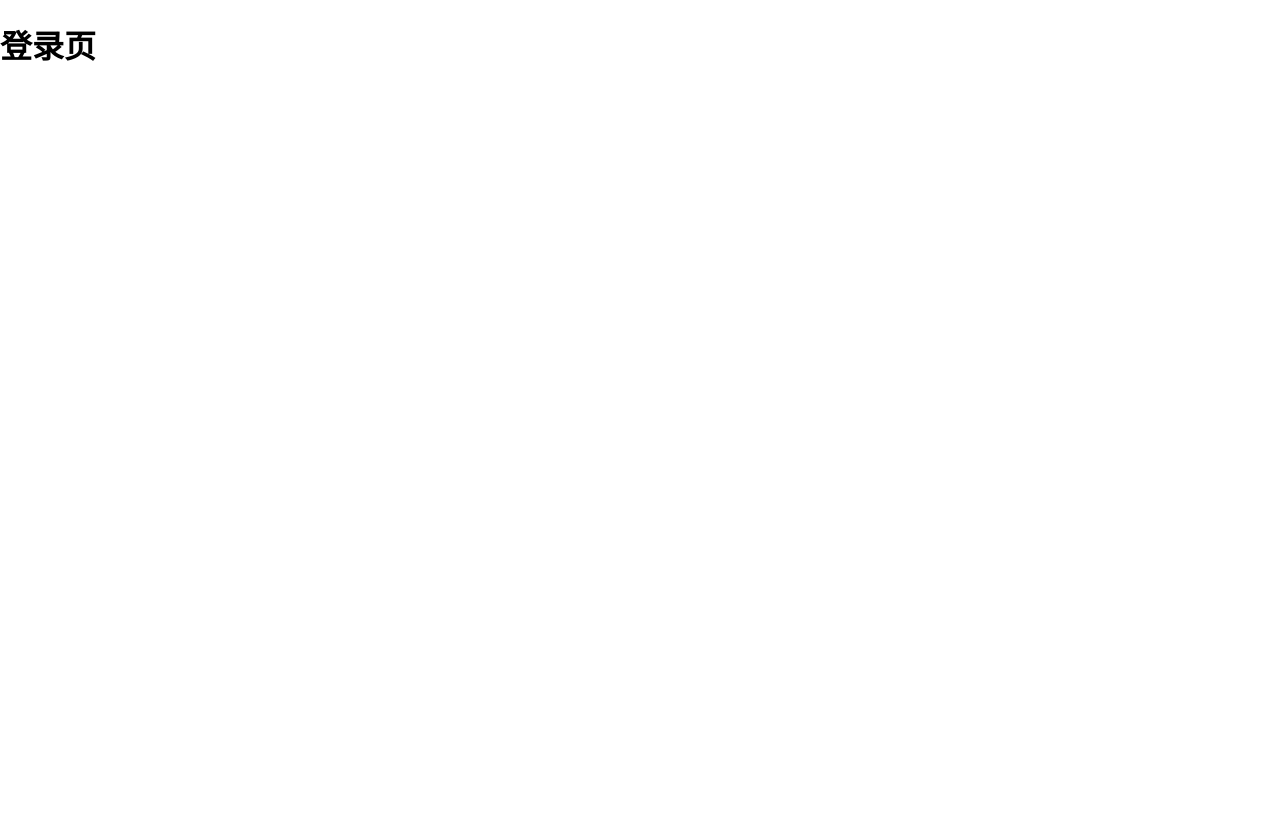
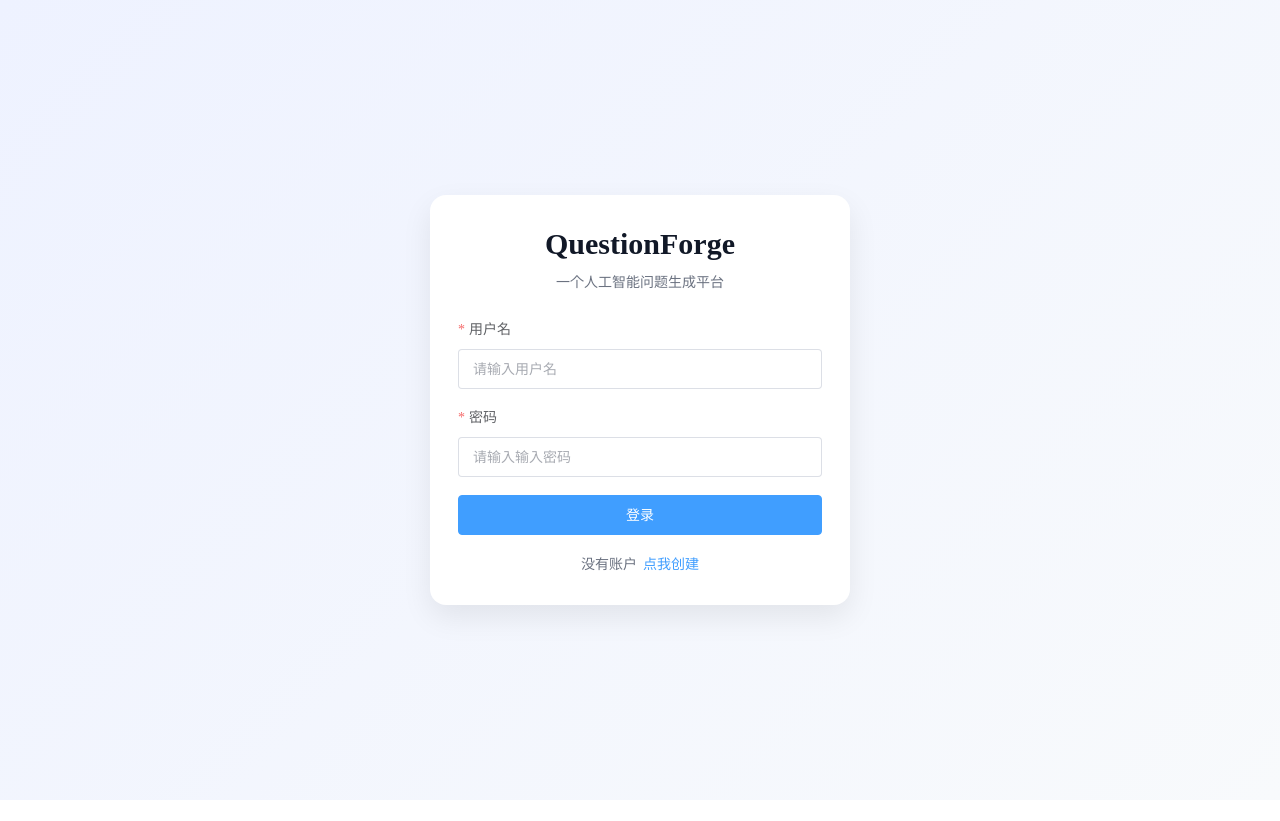
Before and after one commit to Jepson-Wang/question_set_program, a Vue app in the folder frontend/: page /login in a window 1280 px wide. After the commit the page ends 800 px from the top, so only its background shows below. Built offline with nearby package versions, Linux system fonts and the light colour scheme.

Commit message:
完成登录页静态界面

```diff
--- a/frontend/package.json
+++ b/frontend/package.json
@@ -10,6 +10,7 @@
   },
   "dependencies": {
     "axios": "^1.13.6",
+    "element-plus": "^2.13.5",
     "pinia": "^3.0.4",
     "vue": "^3.5.25",
     "vue-router": "^5.0.3"
--- a/frontend/src/main.js
+++ b/frontend/src/main.js
@@ -1,5 +1,10 @@
 import { createApp } from 'vue'
 import App from './App.vue'
 import router from './router'
+import ElementPlus from 'element-plus'
+import 'element-plus/dist/index.css'
 
-createApp(App).use(router).mount('#app')
+createApp(App)
+  .use(router)
+  .use(ElementPlus)
+  .mount('#app')
--- a/frontend/src/views/LoginView.vue
+++ b/frontend/src/views/LoginView.vue
@@ -1,11 +1,177 @@
 <template>
-        <h1>登录页</h1>
+  <div class="login-page">
+    <div class="login-card">
+      <div class="header">
+        <h1>QuestionForge</h1>
+        <p>一个人工智能问题生成平台</p>
+      </div>
+
+      <el-form
+        ref="formRef"
+        :model="loginForm"
+        :rules="rules"
+        label-position="top"
+        class="login-form"
+      >
+        <el-form-item label="用户名" prop="username">
+          <el-input
+            v-model="loginForm.username"
+            placeholder="请输入用户名"
+            size="large"
+            clearable
+          />
+        </el-form-item>
+
+        <el-form-item label="密码" prop="password">
+          <el-input
+            v-model="loginForm.password"
+            type="password"
+            placeholder="请输入输入密码"
+            size="large"
+            show-password
+            clearable
+            @keyup.enter="handleLogin"
+          />
+        </el-form-item>
+
+        <el-form-item>
+          <el-button
+            type="primary"
+            size="large"
+            class="login-btn"
+            @click="handleLogin"
+          >
+            登录
+          </el-button>
+        </el-form-item>
+      </el-form>
+
+      <div class="footer">
+        <span>没有账户</span>
+        <span class="link" @click="goRegister">点我创建</span>
+      </div>
+    </div>
+  </div>
 </template>
 
-<script setup lang='ts'>
+<script setup>
+import { reactive, ref } from 'vue'
+import { useRouter } from 'vue-router'
+import { ElMessage } from 'element-plus'
 
+const router = useRouter()
+const formRef = ref()
+
+const loginForm = reactive({
+  username: '',
+  password: ''
+})
+
+const rules = {
+  username: [
+    { required: true, message: '请输入用户名', trigger: 'blur' }
+  ],
+  password: [
+    { required: true, message: 'Please enter password', trigger: 'blur' },
+    { min: 6, message: '密码至少为6个字符', trigger: 'blur' }
+  ]
+}
+
+const handleLogin = async () => {
+  try {
+    await formRef.value.validate()
+
+    // 这里先写死演示，后面再接接口
+    ElMessage.success('Login form validation passed')
+
+    console.log('登录参数：', {
+      username: loginForm.username,
+      password: loginForm.password
+    })
+
+    // 后面接上接口成功后再跳转
+    // router.push('/chat')
+  } catch (error) {
+    console.log('表单校验未通过', error)
+  }
+}
+
+const goRegister = () => {
+  router.push('/register')
+}
 </script>
 
-<style>
+<style scoped>
+.login-page {
+  min-height: 100vh;
+  display: flex;
+  justify-content: center;
+  align-items: center;
+  background: linear-gradient(135deg, #eef2ff 0%, #f8fafc 100%);
+  padding: 20px;
+  box-sizing: border-box;
+}
 
+.login-card {
+  width: 100%;
+  max-width: 420px;
+  background: #fff;
+  border-radius: 16px;
+  padding: 32px 28px;
+  box-sizing: border-box;
+  box-shadow: 0 12px 30px rgba(0, 0, 0, 0.08);
+}
+
+.header {
+  text-align: center;
+  margin-bottom: 28px;
+}
+
+.header h1 {
+  margin: 0;
+  font-size: 30px;
+  color: #111827;
+}
+
+.header p {
+  margin: 10px 0 0;
+  font-size: 14px;
+  color: #6b7280;
+}
+
+.login-form {
+  margin-top: 8px;
+}
+
+.login-btn {
+  width: 100%;
+}
+
+.footer {
+  margin-top: 8px;
+  text-align: center;
+  font-size: 14px;
+  color: #6b7280;
+}
+
+.link {
+  margin-left: 6px;
+  color: #409eff;
+  cursor: pointer;
+}
+
+.link:hover {
+  text-decoration: underline;
+}
+
+@media (max-width: 480px) {
+  .login-card {
+    padding: 24px 18px;
+    border-radius: 12px;
+  }
+
+  .header h1 {
+    font-size: 24px;
+  }
+}
 </style>
```
Also changed, not shown: 1 other file (tests, documents, lock files or other folders).
